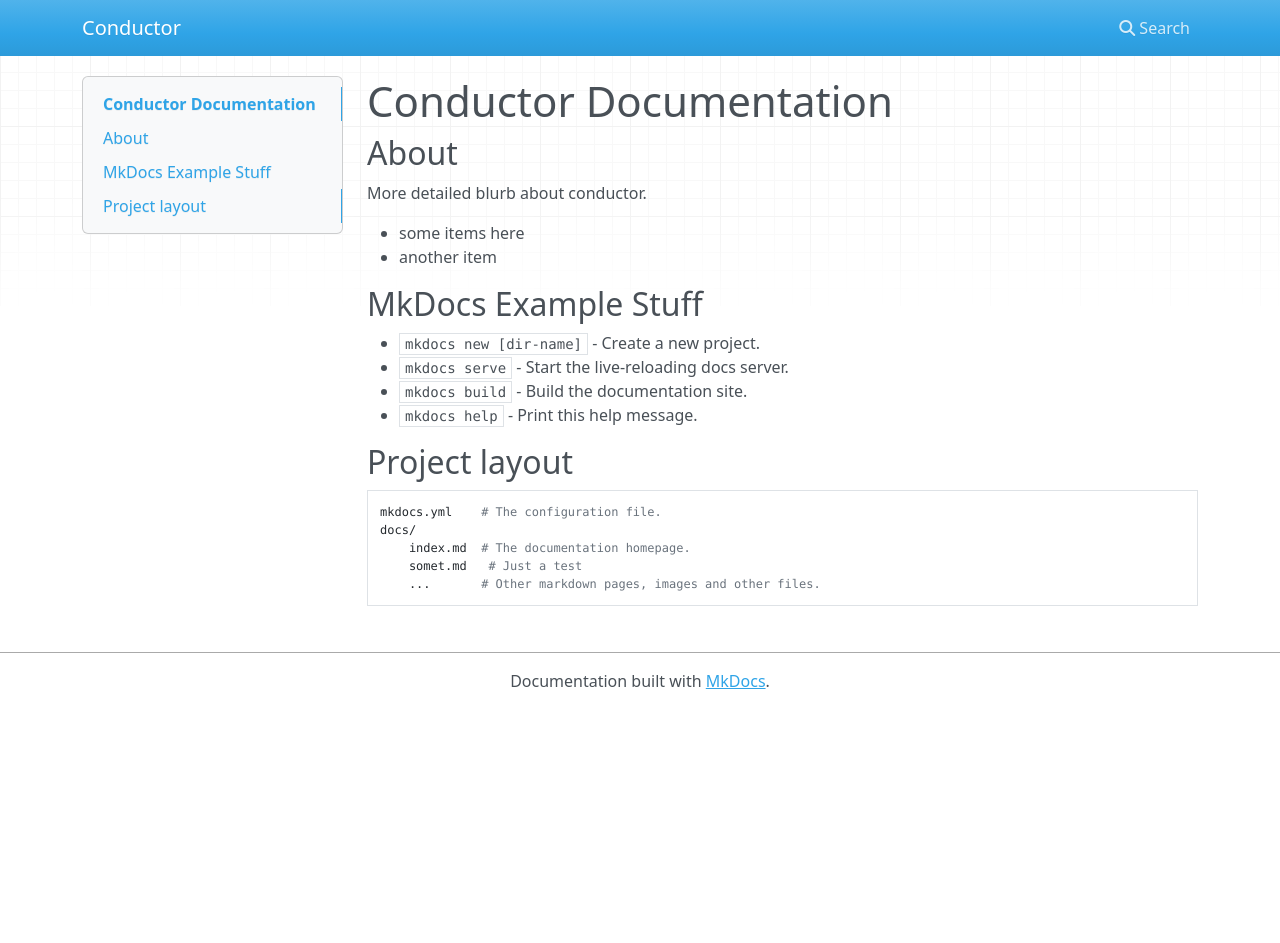
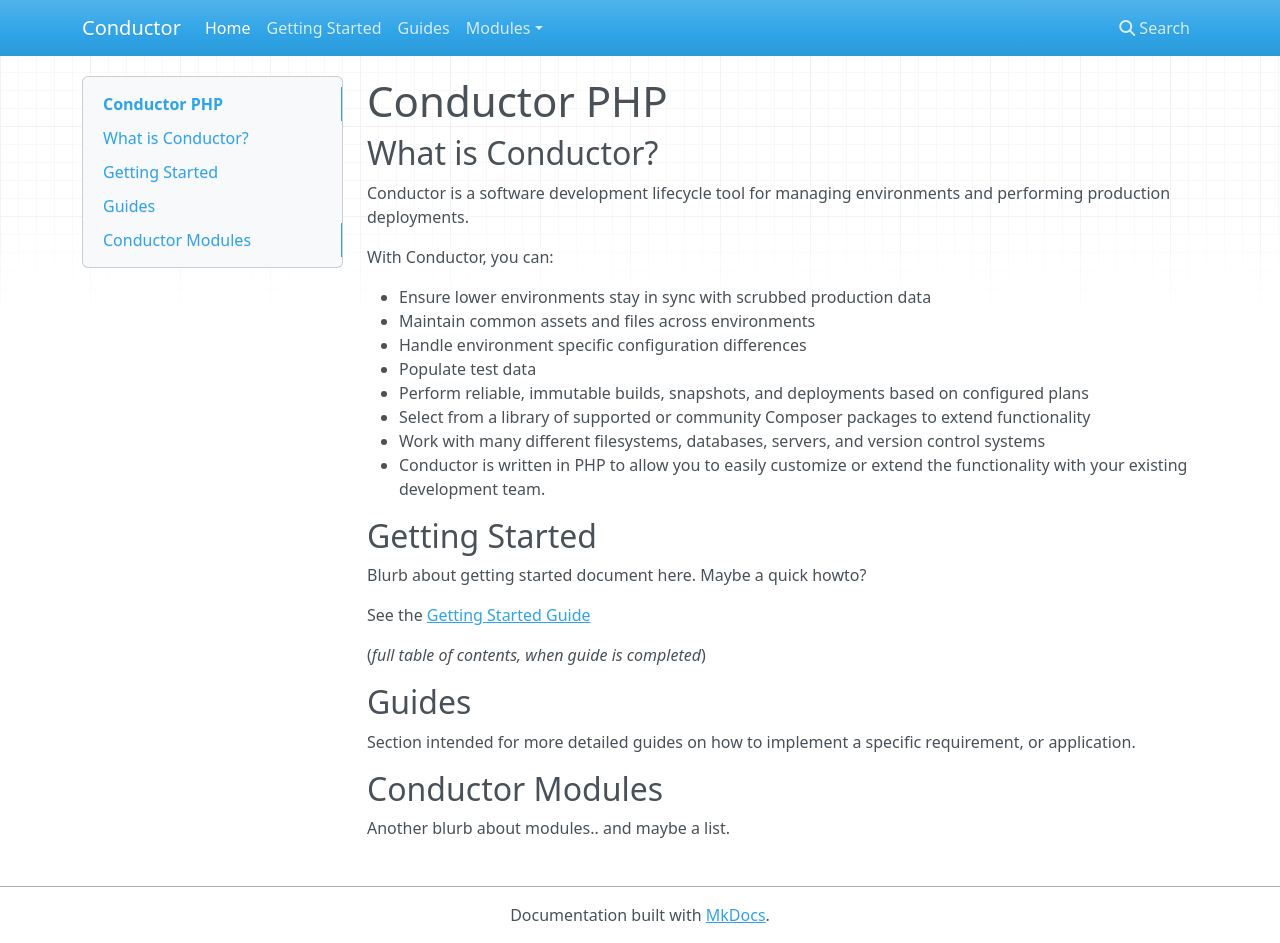
Before and after one commit to conductorphp/conductor-docs, an MkDocs documentation site: the page built from docs/index.md, in a window 1280 px wide and 943 px high. Built offline with MkDocs 1.6.1, drawn with Linux system fonts in a browser that asks for light colours; nearby versions of some CDN libraries; comment, search, counter and statistics services are not loaded.

Commit message:
Added some structure

```diff
--- a/docs/index.md
+++ b/docs/index.md
@@ -1,24 +1,44 @@
-# Conductor Documentation
+---
+title: Conductor PHP Documentation
+summary: Homepage for conductor php documentation
+authors:
+    - Kirk Madera
+    - Mathew Beane
+    - Ryan Gellis
+date: 2018-09-1
+---
+# Conductor PHP
+
+## What is Conductor?
+
+Conductor is a software development lifecycle tool for managing environments and performing production deployments.
+
+With Conductor, you can:
+
+* Ensure lower environments stay in sync with scrubbed production data
+* Maintain common assets and files across environments
+* Handle environment specific configuration differences
+* Populate test data
+* Perform reliable, immutable builds, snapshots, and deployments based on configured plans
+* Select from a library of supported or community Composer packages to extend functionality
+* Work with many different filesystems, databases, servers, and version control systems
+* Conductor is written in PHP to allow you to easily customize or extend the functionality with your existing development team.
 
 
-## About
-More detailed blurb about conductor.
 
-* some items here
-* another item
+## Getting Started
+
+Blurb about getting started document here. Maybe a quick howto?
+
+See the [Getting Started Guide](getting-started.md)
+
+(*full table of contents, when guide is completed*)
 
 
-## MkDocs Example Stuff
+## Guides
+Section intended for more detailed guides on how to implement a specific requirement, or application.
 
-* `mkdocs new [dir-name]` - Create a new project.
-* `mkdocs serve` - Start the live-reloading docs server.
-* `mkdocs build` - Build the documentation site.
-* `mkdocs help` - Print this help message.
 
-## Project layout
+## Conductor Modules
 
-    mkdocs.yml    # The configuration file.
-    docs/
-        index.md  # The documentation homepage.
-        somet.md   # Just a test
-        ...       # Other markdown pages, images and other files.
+Another blurb about modules.. and maybe a list.
--- a/mkdocs.yml
+++ b/mkdocs.yml
@@ -1,7 +1,24 @@
 site_name: Conductor
 dev_addr: 172.30.0.218:8000
 nav:
-    - Home: index.md
+nav:
+- Home: 'index.md'
+- Getting Started: 'guides/getting-started.md'
+- Guides: guides.md
+- Modules:
+  - 'conductor_core': 'conductor_core.md'
+  - 'conductor-application-orchestration': 'conductor-application-orchestration.md'
+  - 'conductor-aws-s3-filesystem-support': 'conductor-aws-s3-filesystem-support.md'
+  - 'conductor-azure-blob-filesystem-support': 'conductor-azure-blob-filesystem-support.md'
+  - 'conductor-git-vcs-support': 'conductor-git-vcs-support.md'
+  - 'conductor-mysql-database-support': 'conductor-mysql-database-support.md'
+  - 'conductor-ssh-support': 'conductor-ssh-support.md'
+  - 'Application Support':
+    - 'conductor-drupal-platform-support': 'conductor-drupal-platform-support.md'
+    - 'conductor-magento-1-platform-support': 'conductor-magento-1-platform-support.md'
+    - 'conductor-magento-2-platform-support': 'conductor-magento-2-platform-support.md'
+    - 'conductor-wordpress-platform-support': 'conductor-wordpress-platform-support.md'
+
 theme:
       name: mkdocs
 extra_css:
```
